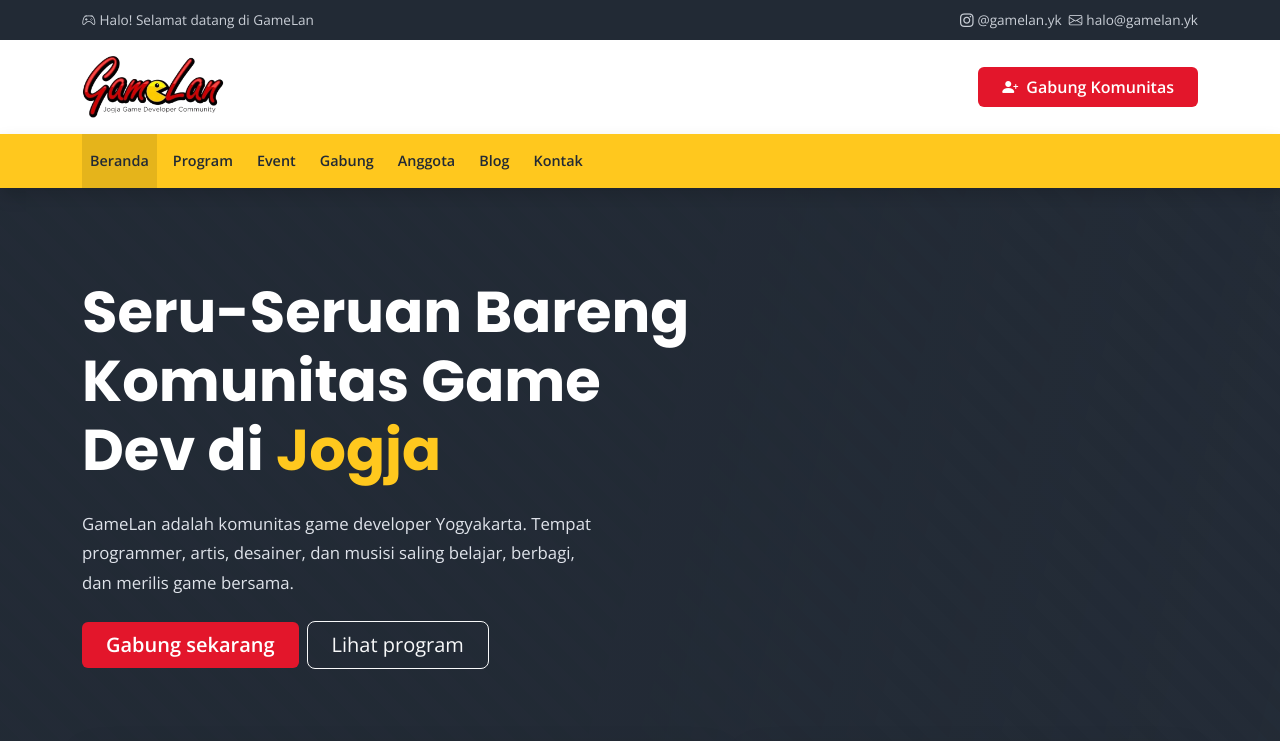
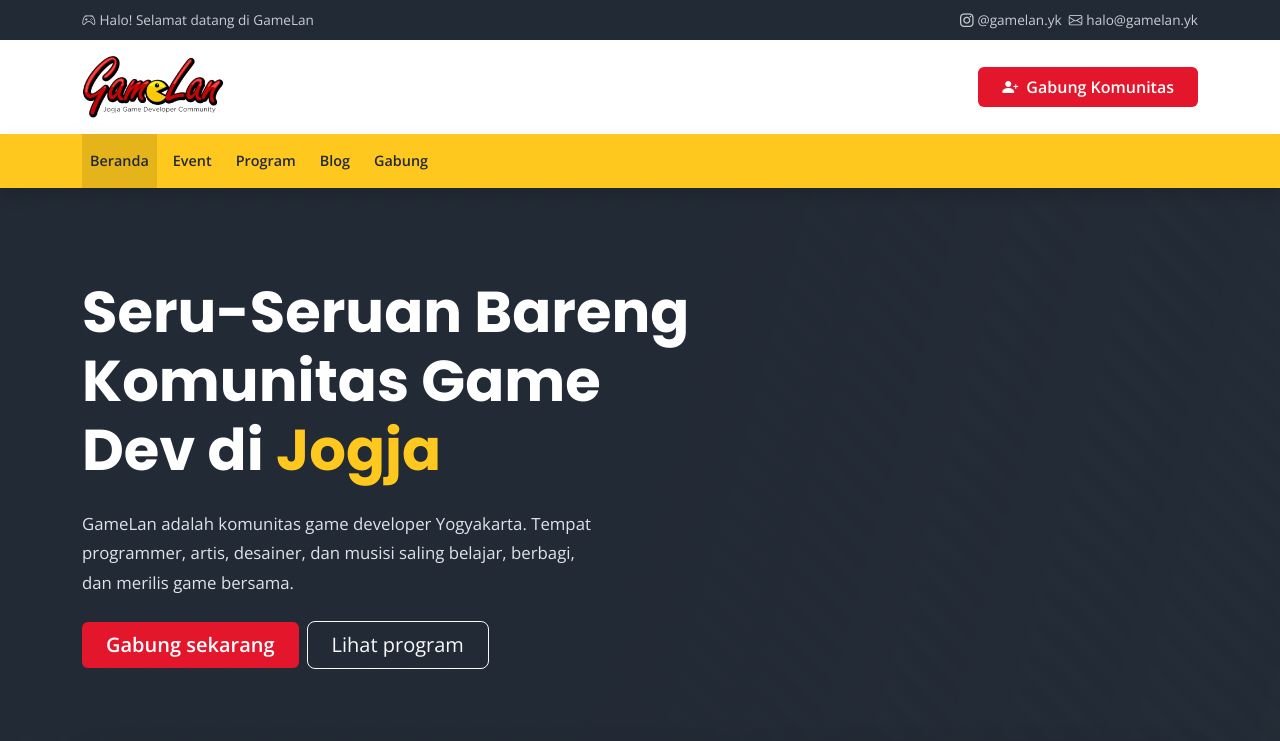
Before and after one commit to rizkicahyaa/gamelan-yk, a Next.js app: page / in a window 1280 px wide. Shown: the top 741 px of the page. Built offline with nearby package versions, Linux system fonts and the light colour scheme.

Commit message:
feat: delete kontak menu on navbar

```diff
--- a/app/components/Navbar.tsx
+++ b/app/components/Navbar.tsx
@@ -50,23 +50,13 @@ export default function Navbar() {
                                 </Link>
                             </li>
                             <li className="nav-item me-2">
-                                <Link className="nav-link" href="#program">
-                                    Program
-                                </Link>
-                            </li>
-                            <li className="nav-item me-2">
                                 <Link className="nav-link" href="#event">
                                     Event
                                 </Link>
                             </li>
                             <li className="nav-item me-2">
-                                <Link className="nav-link" href="#gabung">
-                                    Gabung
-                                </Link>
-                            </li>
-                            <li className="nav-item me-2">
-                                <Link className="nav-link" href="#member">
-                                    Anggota
+                                <Link className="nav-link" href="#program">
+                                    Program
                                 </Link>
                             </li>
                             <li className="nav-item me-2">
@@ -74,9 +64,9 @@ export default function Navbar() {
                                     Blog
                                 </Link>
                             </li>
-                            <li className="nav-item">
-                                <Link className="nav-link" href="#kontak">
-                                    Kontak
+                            <li className="nav-item me-2">
+                                <Link className="nav-link" href="#gabung">
+                                    Gabung
                                 </Link>
                             </li>
                         </ul>
```
